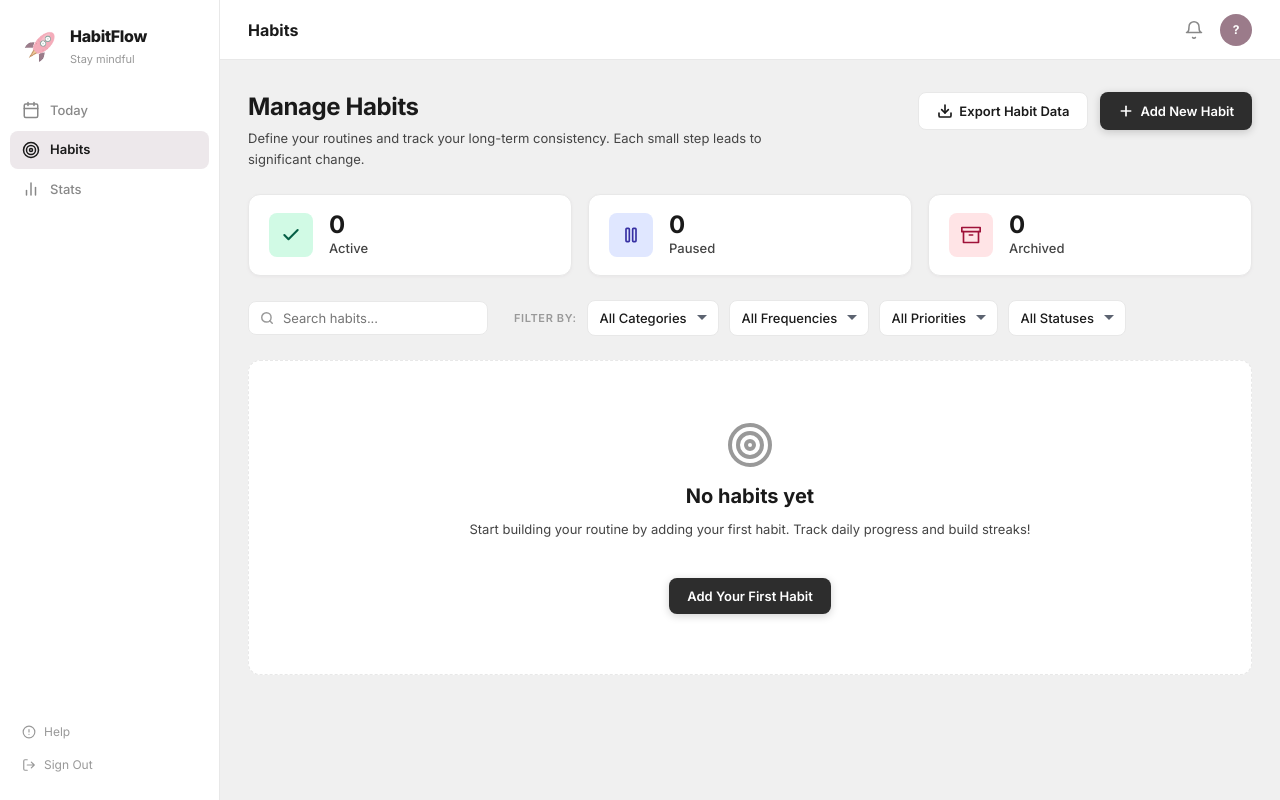
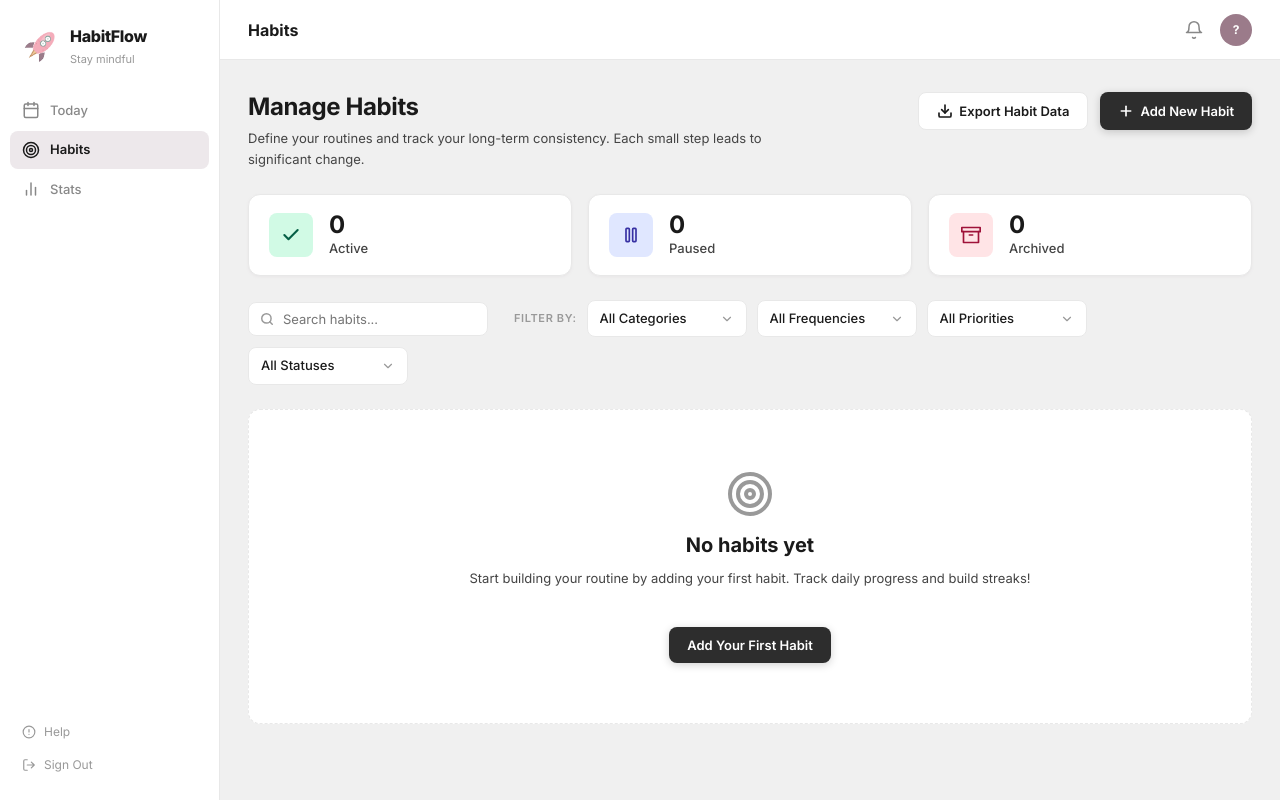
Before and after one commit to stellarrng/habit_tracker, a React (Vite) app in the folder frontend/: page /habits in a window 1280 px wide. Built offline with nearby package versions, Linux system fonts and the light colour scheme.

Commit message:
fix: allow multi selection in Habit Page's filter bar

```diff
--- a/frontend/src/components/habits/HabitFilters.tsx
+++ b/frontend/src/components/habits/HabitFilters.tsx
@@ -1,12 +1,13 @@
 import { useHabitContext, FilterState } from '../../context/HabitContext';
 import { HabitCategory, HabitFrequency, HabitPriority, HabitStatus } from '../../types';
 import { SearchIcon } from '../shared/Icons';
+import MultiSelectDropdown from '../shared/MultiSelectDropdown';
 import styles from './HabitFilters.module.css';
 
-const CATEGORIES: (HabitCategory | 'All')[] = ['All', 'Health', 'Study', 'Work', 'Mindfulness', 'Other'];
-const FREQUENCIES: (HabitFrequency | 'All')[] = ['All', 'Daily', 'Specific days'];
-const PRIORITIES:  (HabitPriority  | 'All')[] = ['All', 'Low', 'Medium', 'High'];
-const STATUSES:    (HabitStatus    | 'All')[] = ['All', 'Active', 'Paused', 'Archived'];
+const CATEGORIES: HabitCategory[] = ['Health', 'Study', 'Work', 'Mindfulness', 'Other'];
+const FREQUENCIES: HabitFrequency[] = ['Daily', 'Specific days'];
+const PRIORITIES:  HabitPriority[] = ['Low', 'Medium', 'High'];
+const STATUSES:    HabitStatus[] = ['Active', 'Paused', 'Archived'];
 
 export default function HabitFilters() {
   const { filters, setFilters } = useHabitContext();
@@ -38,49 +39,33 @@ export default function HabitFilters() {
 
       <span className={styles.filterLabel}>Filter by:</span>
 
-      <select
-        id="filter-category"
-        className={styles.filterSelect}
-        value={filters.category}
-        onChange={e => handle('category', e.target.value as FilterState['category'])}
-      >
-        {CATEGORIES.map(c => (
-          <option key={c} value={c}>{c === 'All' ? 'All Categories' : c}</option>
-        ))}
-      </select>
+      <MultiSelectDropdown
+        options={CATEGORIES}
+        selected={filters.category}
+        onChange={(selected) => handle('category', selected as FilterState['category'])}
+        placeholder="All Categories"
+      />
 
-      <select
-        id="filter-frequency"
-        className={styles.filterSelect}
-        value={filters.frequency}
-        onChange={e => handle('frequency', e.target.value as FilterState['frequency'])}
-      >
-        {FREQUENCIES.map(f => (
-          <option key={f} value={f}>{f === 'All' ? 'All Frequencies' : f}</option>
-        ))}
-      </select>
+      <MultiSelectDropdown
+        options={FREQUENCIES}
+        selected={filters.frequency}
+        onChange={(selected) => handle('frequency', selected as FilterState['frequency'])}
+        placeholder="All Frequencies"
+      />
 
-      <select
-        id="filter-priority"
-        className={styles.filterSelect}
-        value={filters.priority}
-        onChange={e => handle('priority', e.target.value as FilterState['priority'])}
-      >
-        {PRIORITIES.map(p => (
-          <option key={p} value={p}>{p === 'All' ? 'All Priorities' : p}</option>
-        ))}
-      </select>
+      <MultiSelectDropdown
+        options={PRIORITIES}
+        selected={filters.priority}
+        onChange={(selected) => handle('priority', selected as FilterState['priority'])}
+        placeholder="All Priorities"
+      />
 
-      <select
-        id="filter-status"
-        className={styles.filterSelect}
-        value={filters.status}
-        onChange={e => handle('status', e.target.value as FilterState['status'])}
-      >
-        {STATUSES.map(s => (
-          <option key={s} value={s}>{s === 'All' ? 'All Statuses' : s}</option>
-        ))}
-      </select>
+      <MultiSelectDropdown
+        options={STATUSES}
+        selected={filters.status}
+        onChange={(selected) => handle('status', selected as FilterState['status'])}
+        placeholder="All Statuses"
+      />
     </div>
   );
 }
--- /dev/null
+++ b/frontend/src/components/shared/MultiSelectDropdown.module.css
@@ -0,0 +1,91 @@
+.container {
+  position: relative;
+  width: 160px;
+  font-family: inherit;
+}
+
+.trigger {
+  display: flex;
+  align-items: center;
+  justify-content: space-between;
+  padding: 8px 12px;
+  background: var(--bg-card);
+  border: 1px solid var(--border);
+  border-radius: var(--radius-md);
+  font-size: 13px;
+  font-weight: 500;
+  color: var(--text-primary);
+  cursor: pointer;
+  transition: all 0.2s;
+  user-select: none;
+}
+
+.trigger:hover {
+  border-color: var(--border-focus);
+}
+
+.triggerActive {
+  border-color: var(--color-primary);
+  box-shadow: 0 0 0 2px var(--color-primary-light);
+}
+
+.text {
+  white-space: nowrap;
+  overflow: hidden;
+  text-overflow: ellipsis;
+}
+
+.caret {
+  width: 14px;
+  height: 14px;
+  color: var(--text-muted);
+}
+
+.menu {
+  position: absolute;
+  top: calc(100% + 4px);
+  left: 0;
+  width: 100%;
+  background: var(--bg-card);
+  border: 1px solid var(--border);
+  border-radius: var(--radius-md);
+  box-shadow: var(--shadow-lg);
+  z-index: 100;
+  max-height: 250px;
+  overflow-y: auto;
+  padding: 4px;
+}
+
+.menuItem {
+  display: flex;
+  align-items: center;
+  gap: 8px;
+  padding: 8px;
+  border-radius: 4px;
+  cursor: pointer;
+  font-size: 13px;
+  color: var(--text-primary);
+  transition: background 0.15s;
+}
+
+.menuItem:hover {
+  background: var(--bg-input);
+}
+
+.checkbox {
+  width: 16px;
+  height: 16px;
+  border: 1px solid var(--border);
+  border-radius: 4px;
+  display: flex;
+  align-items: center;
+  justify-content: center;
+  background: var(--bg-card);
+  transition: all 0.15s;
+}
+
+.checkbox.checked {
+  background: var(--color-primary);
+  border-color: var(--color-primary);
+  color: #fff;
+}
--- /dev/null
+++ b/frontend/src/components/shared/MultiSelectDropdown.tsx
@@ -0,0 +1,72 @@
+import { useState, useRef, useEffect } from 'react';
+import styles from './MultiSelectDropdown.module.css';
+import { CheckIcon } from './Icons';
+
+interface MultiSelectDropdownProps {
+  options: string[];
+  selected: string[];
+  onChange: (selected: string[]) => void;
+  placeholder?: string;
+}
+
+export default function MultiSelectDropdown({ options, selected, onChange, placeholder = 'Select...' }: MultiSelectDropdownProps) {
+  const [isOpen, setIsOpen] = useState(false);
+  const containerRef = useRef<HTMLDivElement>(null);
+
+  useEffect(() => {
+    function handleClickOutside(e: MouseEvent) {
+      if (containerRef.current && !containerRef.current.contains(e.target as Node)) {
+        setIsOpen(false);
+      }
+    }
+    document.addEventListener('mousedown', handleClickOutside);
+    return () => document.removeEventListener('mousedown', handleClickOutside);
+  }, []);
+
+  const safeSelected = Array.isArray(selected) ? selected : [];
+
+  const toggleOption = (option: string) => {
+    if (safeSelected.includes(option)) {
+      onChange(safeSelected.filter(o => o !== option));
+    } else {
+      onChange([...safeSelected, option]);
+    }
+  };
+
+  const displayText = safeSelected.length === 0
+    ? placeholder
+    : safeSelected.length === 1
+      ? safeSelected[0]
+      : `${placeholder.replace('All ', '')} (${safeSelected.length})`;
+
+  return (
+    <div className={styles.container} ref={containerRef}>
+      <div
+        className={`${styles.trigger} ${isOpen ? styles.triggerActive : ''}`}
+        onClick={() => setIsOpen(!isOpen)}
+      >
+        <span className={styles.text}>{displayText}</span>
+        <svg className={styles.caret} viewBox="0 0 24 24" fill="none" stroke="currentColor" strokeWidth="2" strokeLinecap="round" strokeLinejoin="round">
+          <polyline points="6 9 12 15 18 9"></polyline>
+        </svg>
+      </div>
+
+      {isOpen && (
+        <div className={styles.menu}>
+          {options.map(option => (
+            <div
+              key={option}
+              className={styles.menuItem}
+              onClick={() => toggleOption(option)}
+            >
+              <div className={`${styles.checkbox} ${safeSelected.includes(option) ? styles.checked : ''}`}>
+                {safeSelected.includes(option) && <CheckIcon style={{ width: 12, height: 12 }} />}
+              </div>
+              <span>{option}</span>
+            </div>
+          ))}
+        </div>
+      )}
+    </div>
+  );
+}
--- a/frontend/src/context/HabitContext.tsx
+++ b/frontend/src/context/HabitContext.tsx
@@ -8,15 +8,15 @@ import { useAuth } from './AuthContext';
 
 // ─── Filter state ─────────────────────────────────────────────────────────
 export interface FilterState {
-  category:  HabitCategory  | 'All';
-  frequency: HabitFrequency | 'All';
-  priority:  HabitPriority  | 'All';
-  status:    HabitStatus    | 'All';
+  category:  HabitCategory[];
+  frequency: HabitFrequency[];
+  priority:  HabitPriority[];
+  status:    HabitStatus[];
   search:    string;
 }
 
 const DEFAULT_FILTERS: FilterState = {
-  category: 'All', frequency: 'All', priority: 'All', status: 'All', search: '',
+  category: [], frequency: [], priority: [], status: [], search: '',
 };
 
 // ─── Context type ─────────────────────────────────────────────────────────
@@ -69,14 +69,14 @@ export function HabitProvider({ children }: { children: ReactNode }) {
   // Derived: filtered habits (memo-ised to avoid re-renders)
   const filteredHabits = useMemo(() => {
     return habits.filter(h => {
-      if (filters.category  !== 'All' && h.category  !== filters.category)  return false;
-      if (filters.frequency !== 'All' && h.frequency !== filters.frequency) return false;
-      if (filters.priority  !== 'All' && h.priority  !== filters.priority)  return false;
+      if (Array.isArray(filters.category) && filters.category.length > 0 && !filters.category.includes(h.category))  return false;
+      if (Array.isArray(filters.frequency) && filters.frequency.length > 0 && !filters.frequency.includes(h.frequency)) return false;
+      if (Array.isArray(filters.priority) && filters.priority.length > 0 && !filters.priority.includes(h.priority))  return false;
 
-      // If status is 'All', exclude archived by default
-      if (filters.status === 'All' && h.status === 'Archived') return false;
+      // If status is empty, exclude archived by default
+      if ((!Array.isArray(filters.status) || filters.status.length === 0) && h.status === 'Archived') return false;
       // If status is specific, only match that status
-      if (filters.status !== 'All' && h.status !== filters.status) return false;
+      if (Array.isArray(filters.status) && filters.status.length > 0 && !filters.status.includes(h.status)) return false;
 
       if (filters.search && filters.search.trim() !== '') {
         const query = filters.search.toLowerCase().trim();
```
Also changed, not shown: frontend/src/pages/Habits/HabitsPage.tsx (+24 -6 lines).
